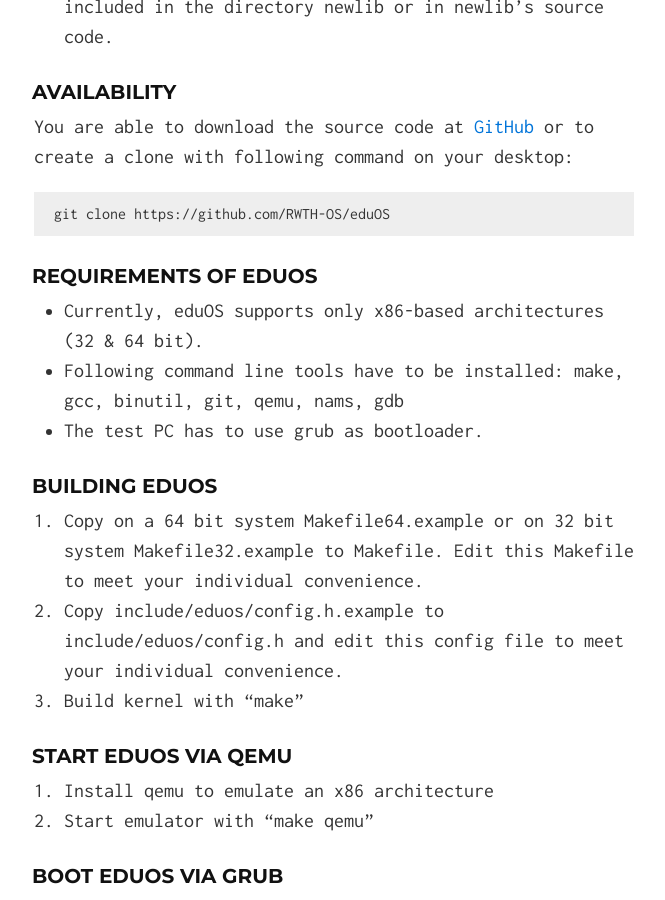
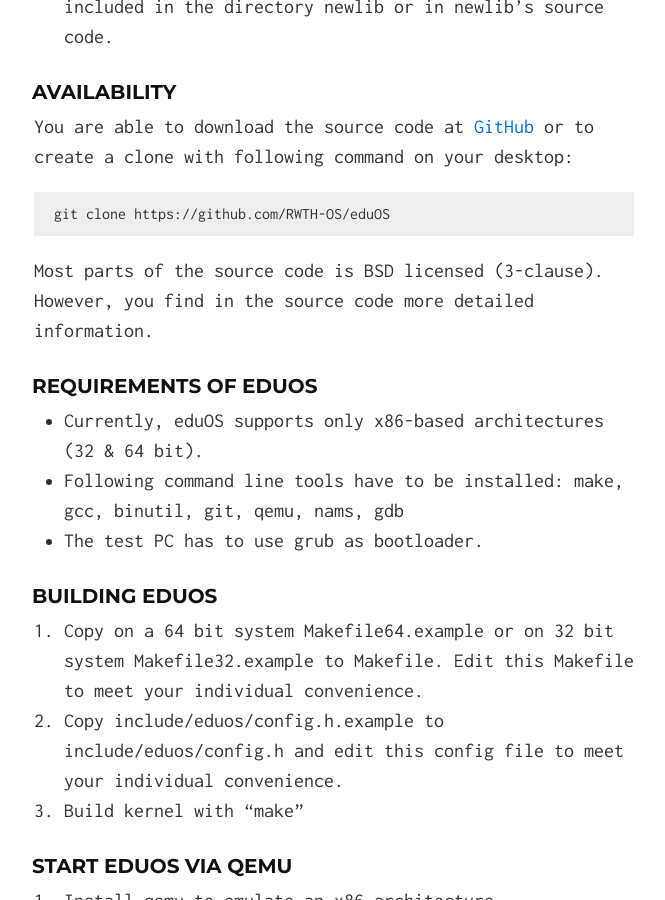
Before and after one commit to RWTH-OS/eduOS, a Jekyll site: the page built from index.md, in a window 1280 px wide and 900 px high, scrolled down 1398 px. Shown: the whole window, without its empty margins (306-971 px from the left). Built offline with Jekyll 4.4.1, drawn with Linux system fonts in a browser that asks for light colours.

Commit message:
add a hint to the BSD license

```diff
--- a/index.md
+++ b/index.md
@@ -46,6 +46,8 @@ You are able to download the source code at [GitHub](https://github.com/RWTH-OS/
 <pre>
 git clone https://github.com/RWTH-OS/eduOS
 </pre>
+
+Most parts of the source code is BSD licensed (3-clause). However, you find in the source code more detailed information.
 
 ### Requirements of eduOS
 
```
